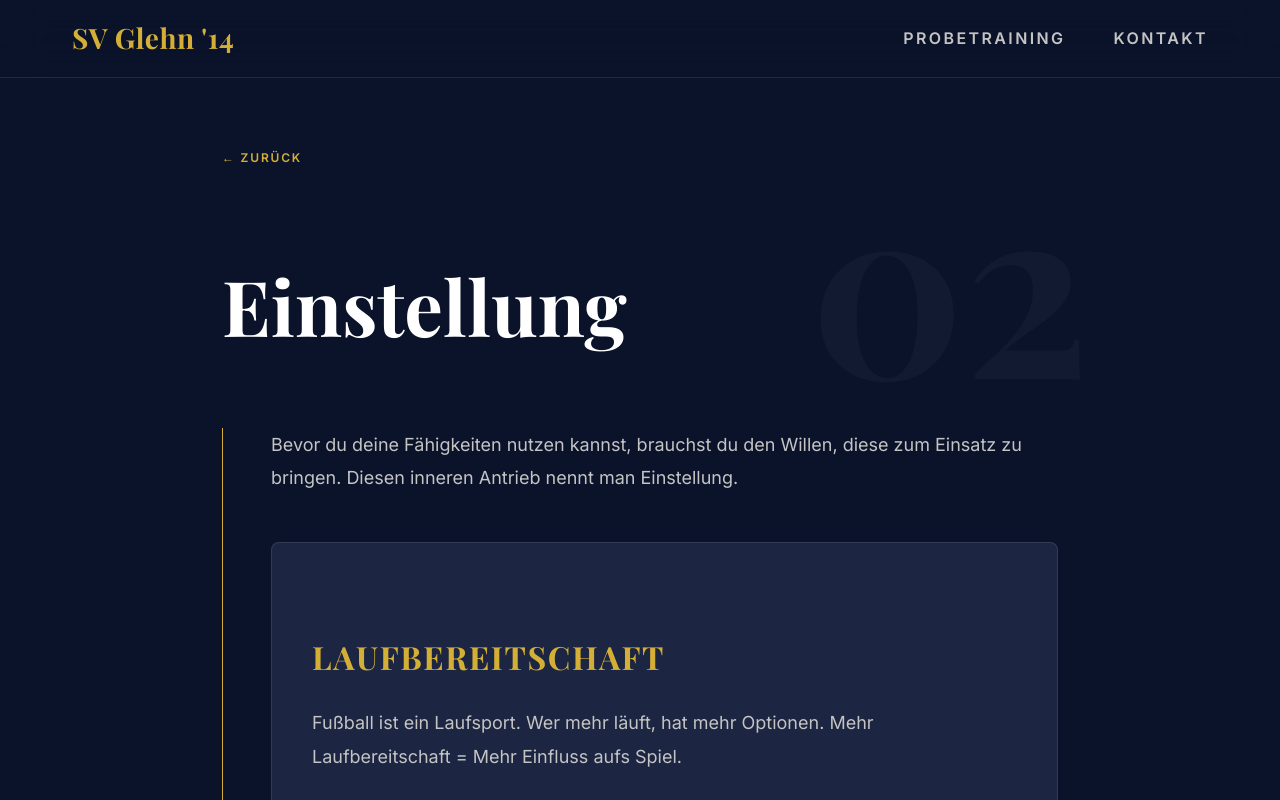
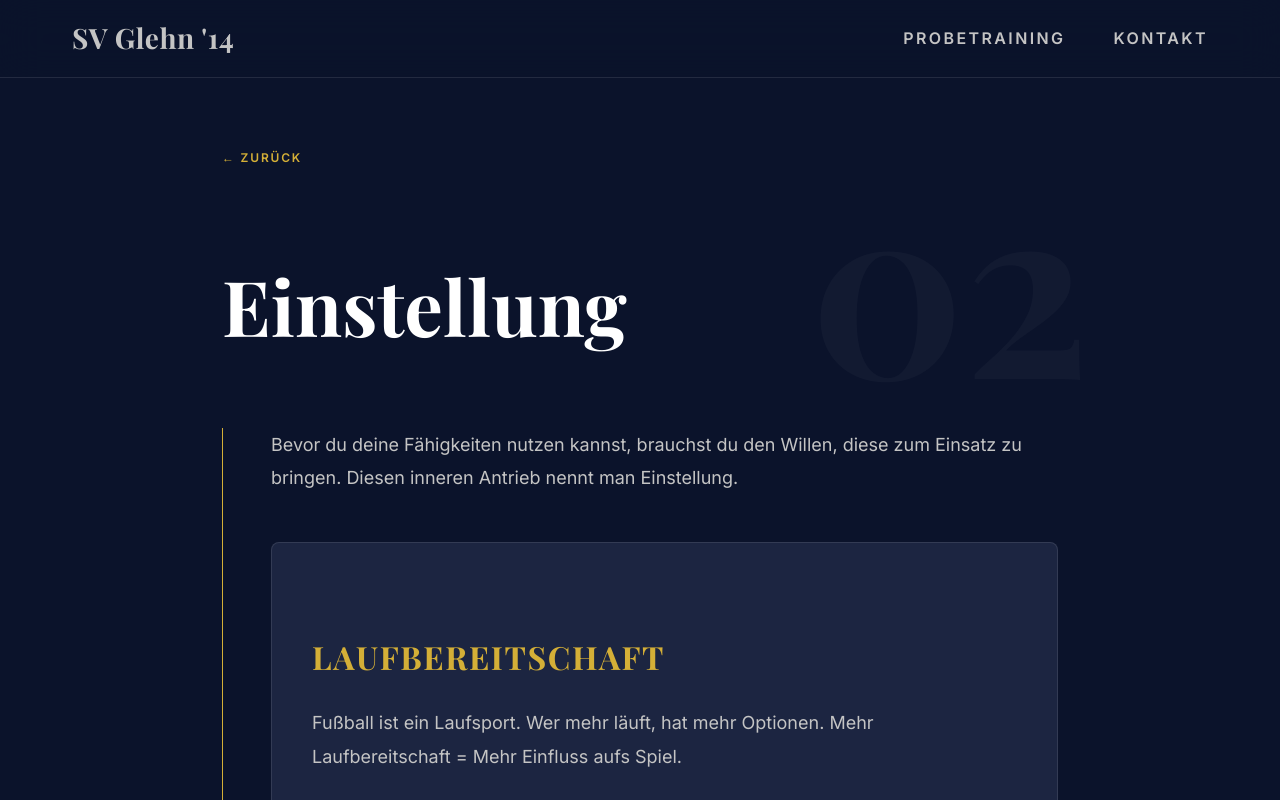
Before and after one commit to NetzerCapitalAdvisory/svglehn-2014, a website built with Vite: page einstellung.html in a window 1280 px wide. Shown: the top 800 px of the page. Built offline with nearby package versions, Linux system fonts and the light colour scheme.

Commit message:
Standardized brand link color to grey across all detail pages

```diff
--- a/einstellung.html
+++ b/einstellung.html
@@ -61,7 +61,8 @@
     <header>
         <div class="container">
             <nav>
-                <div class="brand"><a href="index.html" style="color: var(--color-gold); text-decoration: none;">SV
+                <div class="brand"><a href="index.html"
+                        style="color: var(--color-text-light); text-decoration: none;">SV
                         Glehn '14</a></div>
                 <ul class="nav-links">
                     <li><a href="index.html#probetraining">Probetraining</a></li>
```
Also changed, not shown: faehigkeiten.html (+2 -1 lines), philosophie.html (+2 -1 lines).
